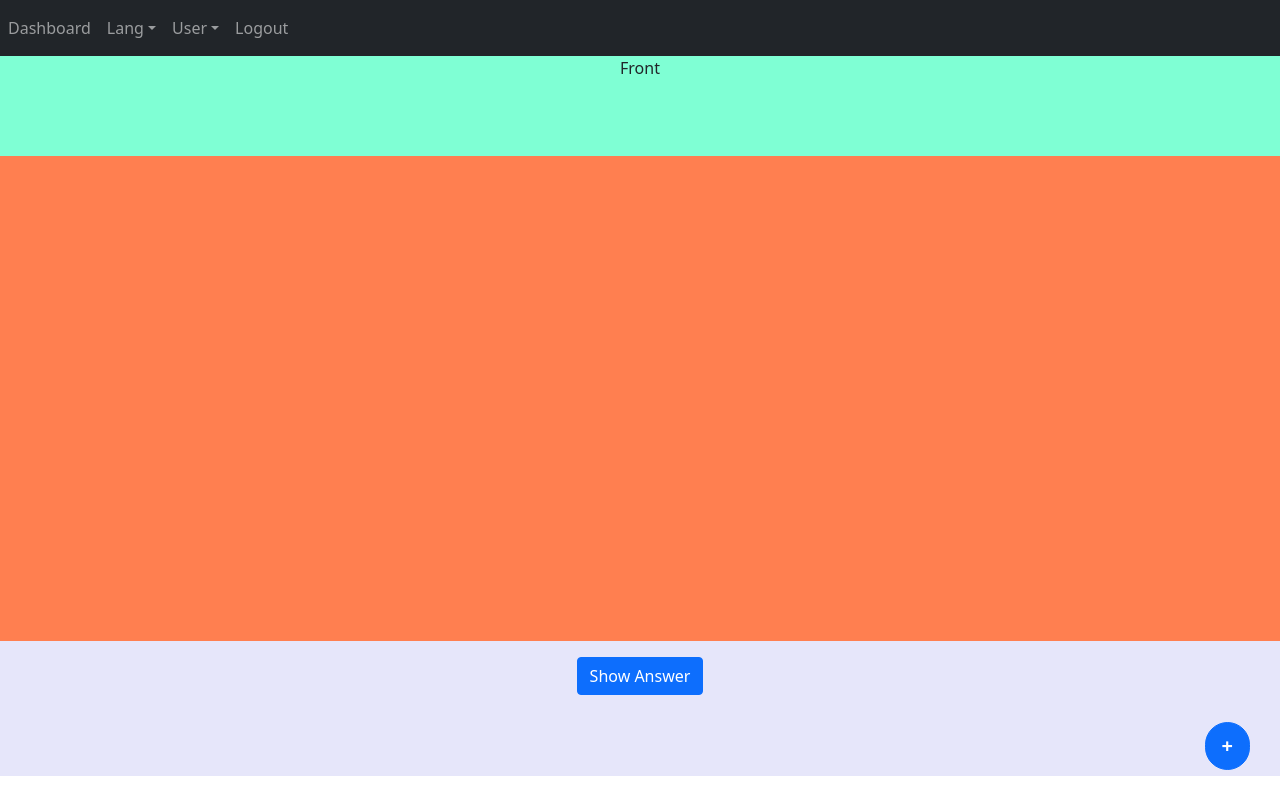
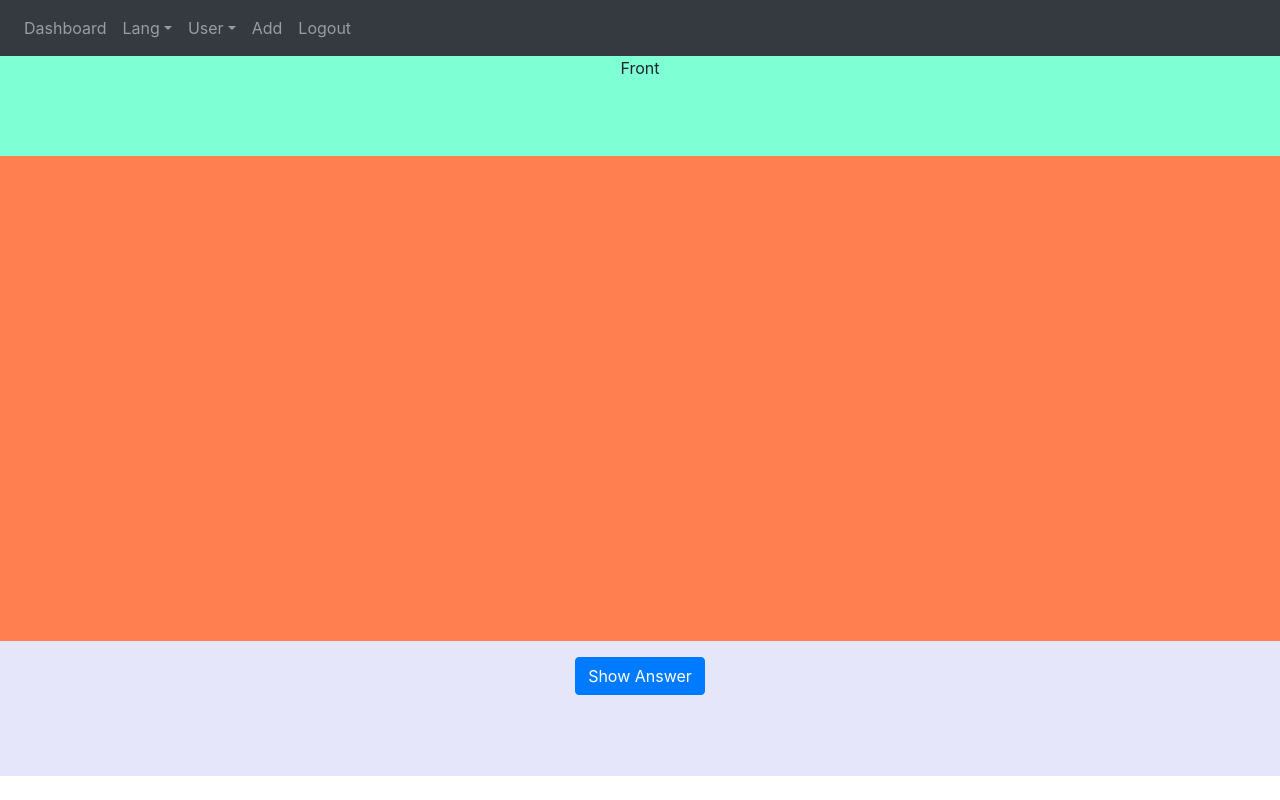
Before and after one commit to suranjan-das/sfc, a Vue app: page /card/1 in a window 1280 px wide. Built offline with nearby package versions, Linux system fonts and the light colour scheme; no server answers.

Commit message:
bootstrap version downgraded to v4 and few UI adjustment made

```diff
--- a/package.json
+++ b/package.json
@@ -7,8 +7,9 @@
     "build": "vue-cli-service build"
   },
   "dependencies": {
-    "bootstrap": "^5.1.3",
+    "bootstrap": "^4.5.3",
     "bootstrap-vue": "^2.21.2",
+    "portal-vue": "^2.1.7",
     "vue": "^2.6.14",
     "vue-router": "^3.2.0",
     "vuetify": "^2.6.4",
--- a/src/components/Navbar.vue
+++ b/src/components/Navbar.vue
@@ -27,6 +27,7 @@
         <b-dropdown-item href="#">Account</b-dropdown-item>
         <b-dropdown-item href="#">Settings</b-dropdown-item>
       </b-nav-item-dropdown>
+      <b-nav-item v-b-modal.my-modal>Add</b-nav-item>
       <b-nav-item @click=logout>Logout</b-nav-item>
     </b-navbar-nav>
   </b-navbar>
--- a/src/main.js
+++ b/src/main.js
@@ -1,5 +1,6 @@
 import Vue from 'vue'
 import { BootstrapVue, IconsPlugin } from 'bootstrap-vue'
+import PortalVue from 'portal-vue'
 import App from './App.vue'
 import router from './router/router'
 import store from './store/store'
@@ -11,6 +12,7 @@ Vue.config.productionTip = false
 
 Vue.use(BootstrapVue)
 Vue.use(IconsPlugin)
+Vue.use(PortalVue)
 
 new Vue({
   router,
--- a/src/views/Card.vue
+++ b/src/views/Card.vue
@@ -9,7 +9,7 @@
       </div>
       <div class="card-bottom">
         <b-button
-          @click="showAnswer()"
+          @click="showAnswer"
           v-if="front_face"
           variant="primary"
           :disabled="cards_exhausted"
@@ -31,15 +31,6 @@
         </div>
       </div>
     </div>
-    <b-button
-      id="add-btn"
-      variant="primary"
-      class="position-absolute bottom-0 end-0"
-      size="lg"
-      pill
-      v-b-modal.my-modal
-      >+</b-button
-    >
     <!-- The modal -->
     <b-modal id="my-modal" hide-header-close @ok="addNewCard">
       <template #modal-title> Add new card </template>
@@ -62,6 +53,7 @@
 
 <script>
 import Navbar from "@/components/Navbar.vue";
+import router from "../router/router";
 import store from "../store/store";
 
 export default {
@@ -114,12 +106,12 @@ export default {
         },
         body: JSON.stringify({
           front: this.newCard.front,
-          back: this.newCard.back
+          back: this.newCard.back,
         }),
       })
         .then((response) => response.json())
         .then((data) => {
-          console.log(data);
+          this.makeToast('success')
         })
         .catch((error) => console.error(error));
       // clear add new card fields
@@ -139,6 +131,13 @@ export default {
         .then((response) => response.json())
         .then((data) => {})
         .catch((error) => console.error(error));
+    },
+    makeToast(variant = null) {
+      this.$bvToast.toast("Toast body content", {
+        title: `Variant ${variant || "default"}`,
+        variant: variant,
+        solid: true,
+      });
     },
   },
   created() {
--- a/src/views/Dashboard.vue
+++ b/src/views/Dashboard.vue
@@ -3,7 +3,7 @@
     <Navbar />
     <b-table hover :items="items" :fields="fields">
       <template v-slot:cell(deck_name)="data">
-        <b-link style="text-decoration: none" href="" @click="goToCards(data.item.d_id)">{{data.item.deck_name}}</b-link>
+        <b-link href="" @click="goToCards(data.item.d_id)">{{data.item.deck_name}}</b-link>
       </template>
       <template v-slot:cell(export)="data">
         <b-link @click="goToCards(data.item.d_id)"
@@ -23,15 +23,6 @@
         ></b-link>
       </template>
     </b-table>
-    <b-button
-      id="add-btn"
-      variant="primary"
-      class="position-absolute bottom-0 end-0"
-      size="lg"
-      pill
-      v-b-modal.my-modal
-      >+</b-button
-    >
     <!-- The modal -->
     <b-modal
       id="my-modal"
@@ -180,9 +171,4 @@ export default {
 </script>
 
 <style scoped>
-#add-btn {
-  margin: 30px;
-  font-size: 20px;
-  font-weight: bold;
-}
 </style>
```
Also changed, not shown: 1 other file (tests, documents, lock files or other folders).
